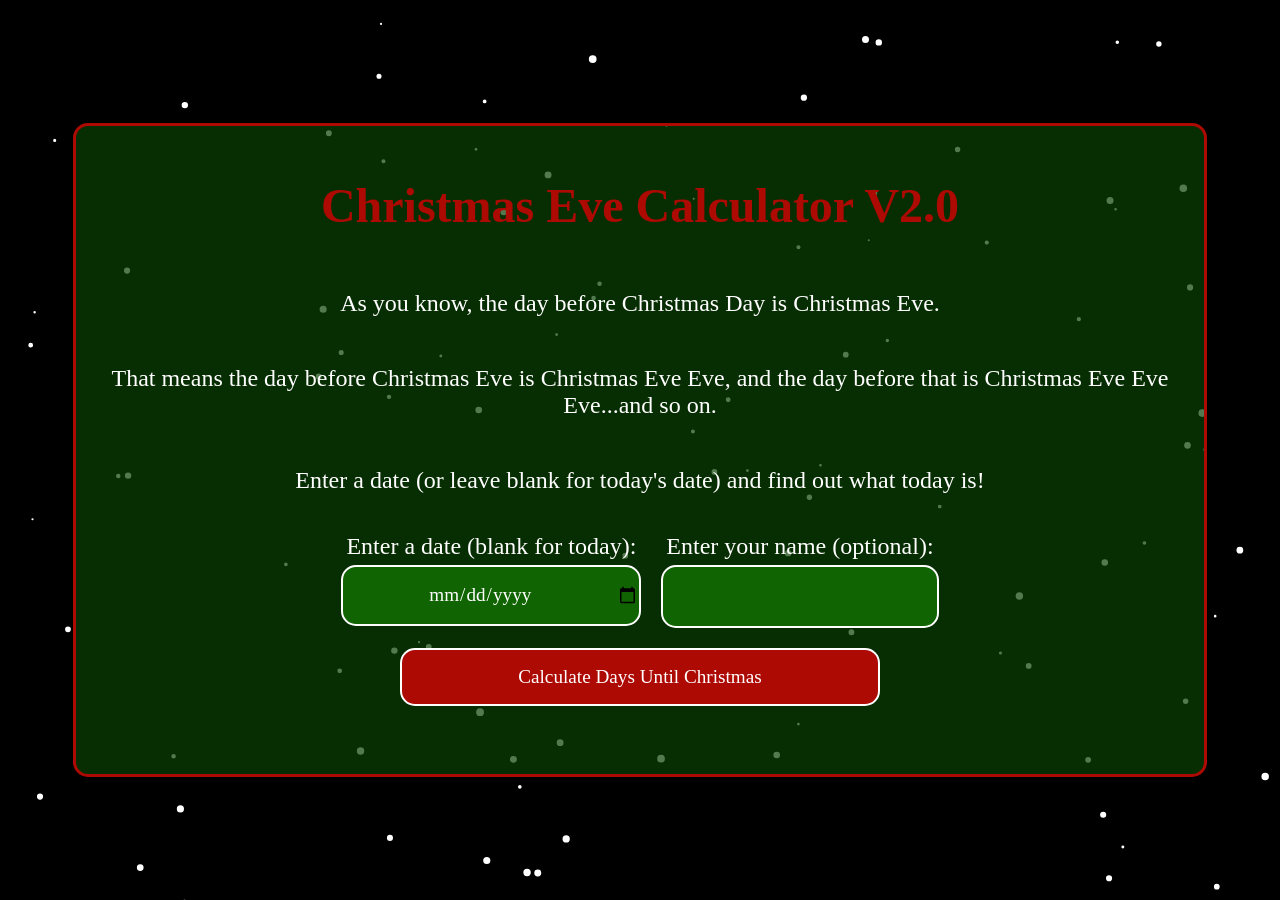
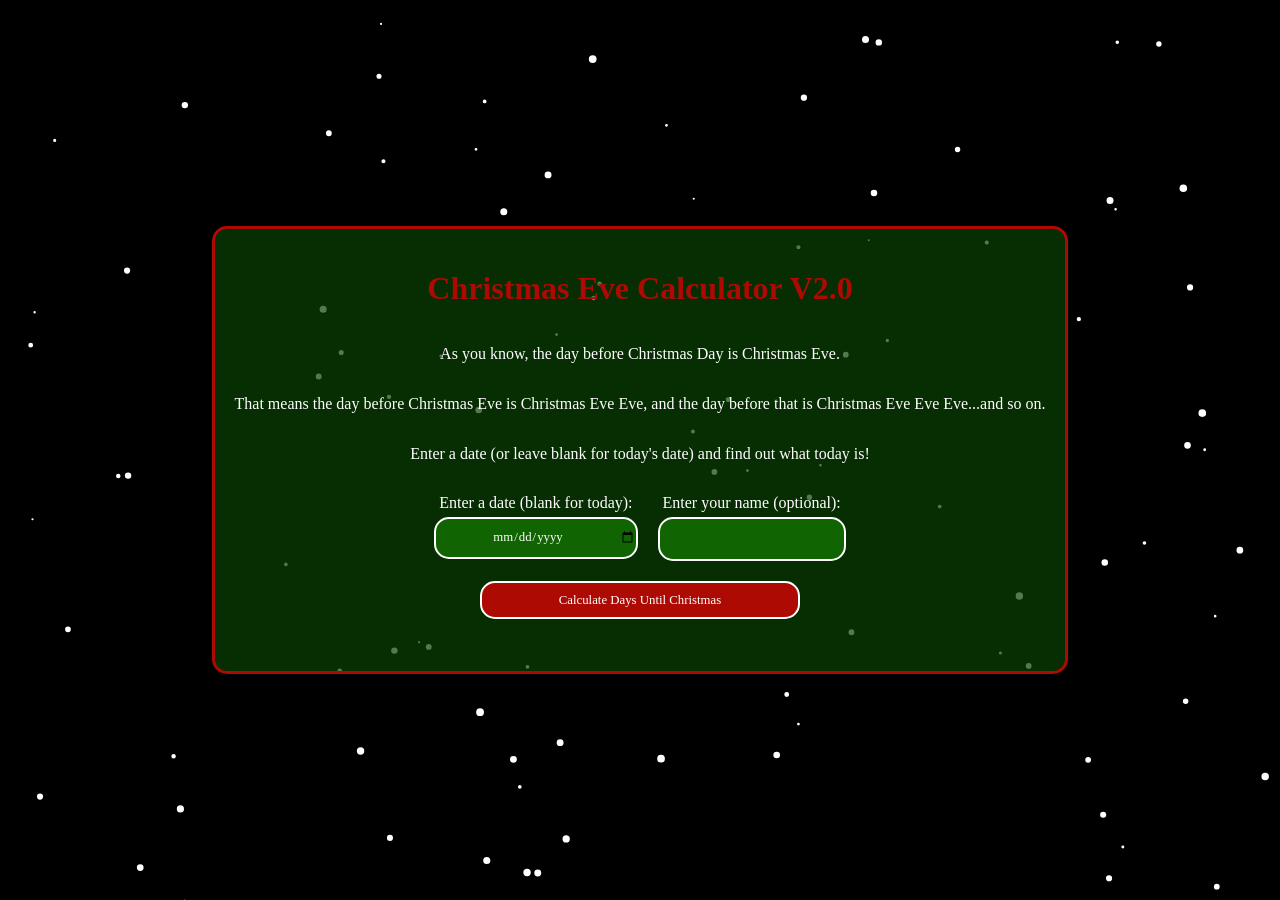
Before and after one commit to davidhuckfield/Christmas_Eve_Eve_Calculator, a Flask app: page / in a window 1280 px wide. Run offline with Flask 3, Linux system fonts and the light colour scheme; some web fonts are replaced.

Commit message:
Testing clamp() in CSS for text sizing

```diff
--- a/static/style.css
+++ b/static/style.css
@@ -32,7 +32,7 @@ body {
     color: white;
     text-align:center;
     border:3px solid rgb(173,10,4);
-    font-size:1.5em;
+    font-size:clamp(1rem, 1vw+1vh, 3rem);
     display:flex;
     flex-direction:column;
     align-items:center;
```
